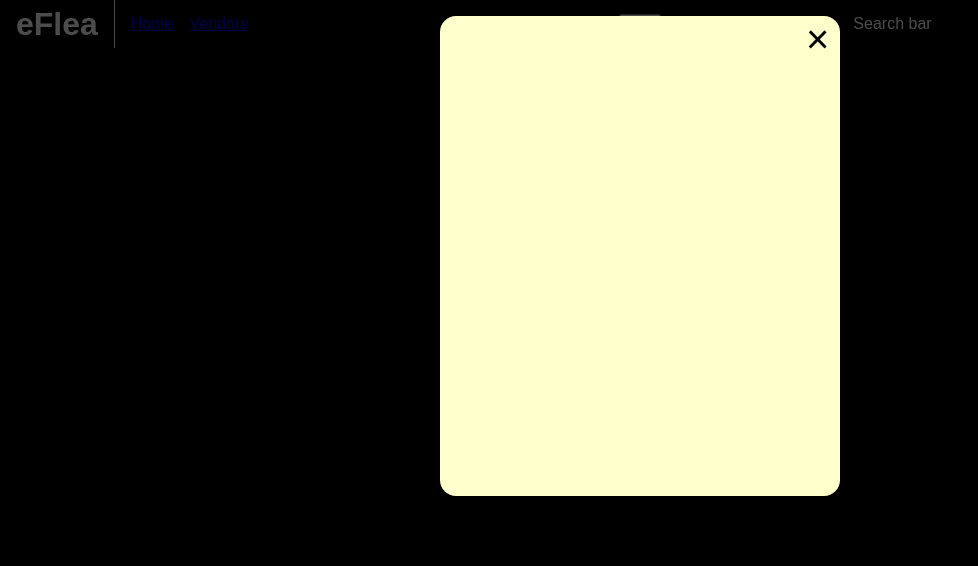
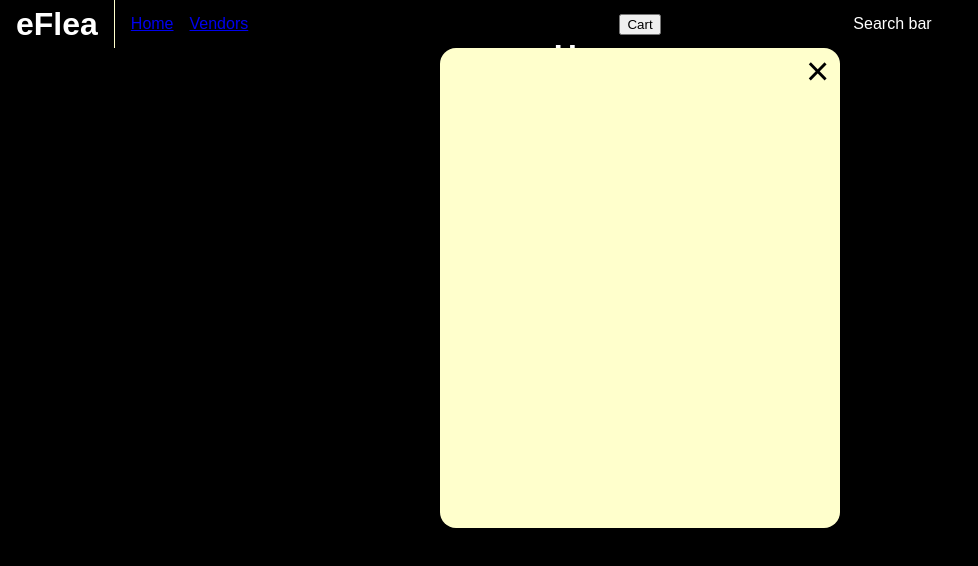
Before and after one commit to strudelAndCoffee/e-flea, a React (Vite) app in the folder client/: page / in a window 1280 px wide. Both pictures are taken after a click on the button "Cart". Shown: the top 566 px of the page, without its empty margins (0-978 px from the left). Built offline with nearby package versions, Linux system fonts and the light colour scheme.

Commit message:
remove cart overlay animation

```diff
--- a/client/src/components/Cart.tsx
+++ b/client/src/components/Cart.tsx
@@ -5,10 +5,15 @@
 
   return (
     <div className="cart-container">
-      <button onClick={() => setOpenCart((prev) => !prev)}>Cart</button>
+      <button
+        className="open-cart-btn"
+        onClick={() => setOpenCart((prev) => !prev)}
+      >
+        Cart
+      </button>
 
-      <div className={openCart ? 'cart-panel-overlay' : 'hide'}>
-        <div className="cart-panel">
+      <div className={`cart-panel-overlay ${!openCart && 'close'}`}>
+        <div className={`cart-panel ${!openCart && 'close'}`}>
           <button className="close-cart-btn" onClick={() => setOpenCart(false)}>
             &times;
           </button>
--- a/client/src/css/header.css
+++ b/client/src/css/header.css
@@ -45,20 +45,21 @@
   bottom: 0;
   height: 100vh;
   width: 100vw;
-  background-color: rgba(0, 0, 0, 0.7);
+  background-color: rgba(0, 0, 0, 0);
   z-index: 99;
   display: flex;
   flex-direction: column;
   align-items: center;
 }
 .cart-panel {
+  margin-top: 3rem;
   height: 30rem;
   width: 25rem;
-  margin-top: 1rem;
   background-color: var(--color-txt-primary-lite);
   border-radius: 1rem;
   display: flex;
   flex-direction: column;
+  z-index: 100;
 }
 .close-cart-btn {
   --btn-width: max-content;
@@ -72,6 +73,6 @@
   border: none;
 }
 
-.hide {
+.close {
   display: none;
 }
```
